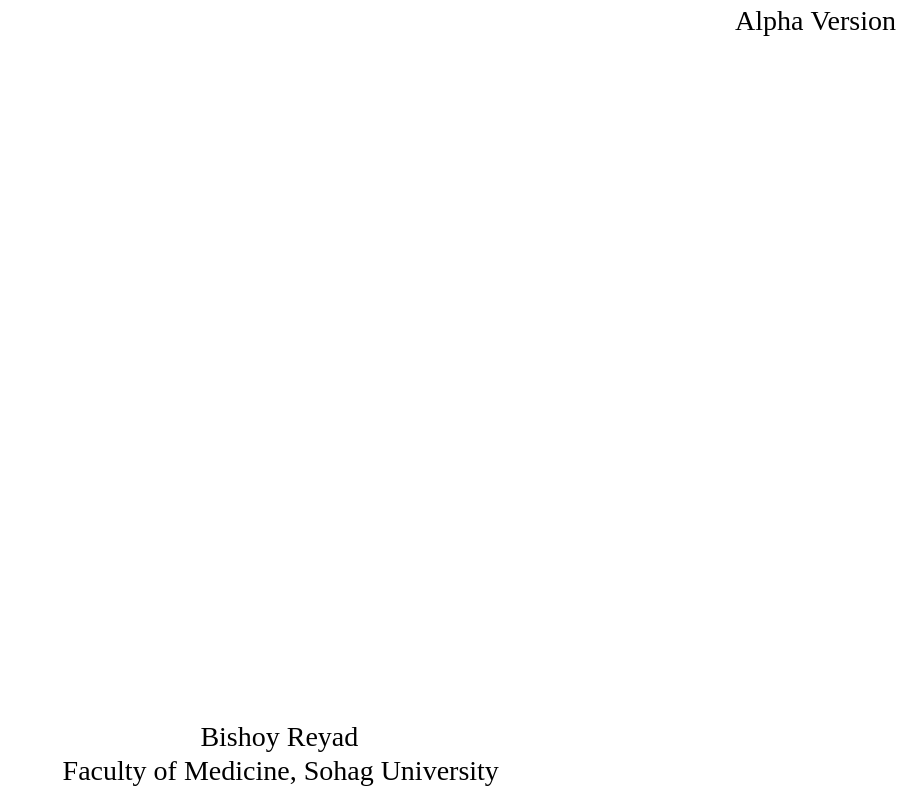
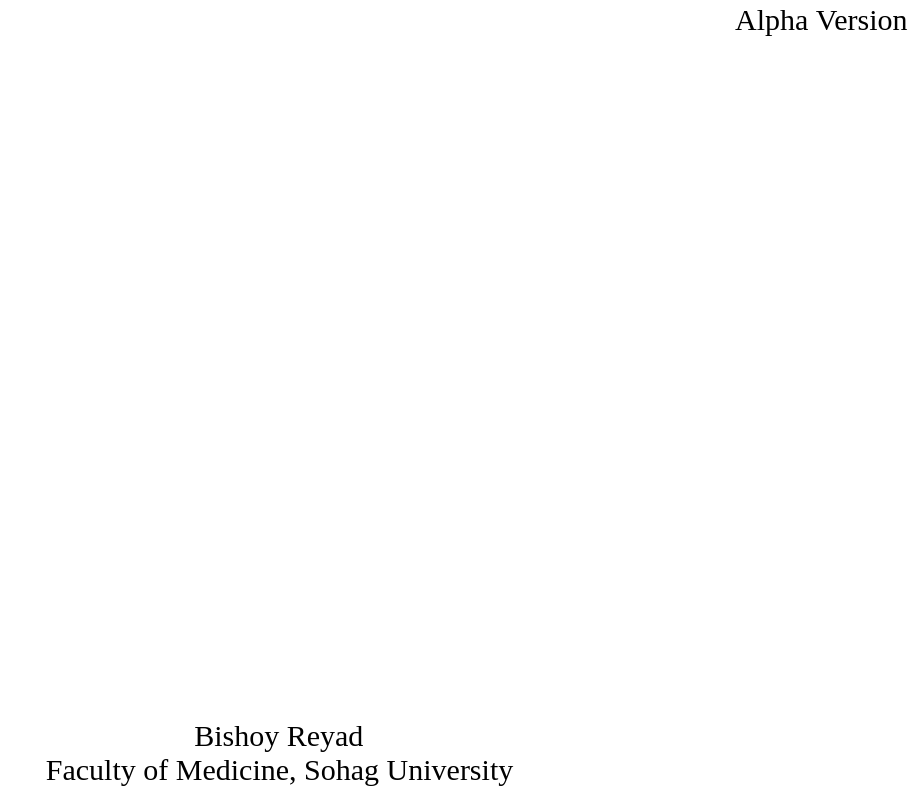
Before and after one commit to BishoyReyad/ecgfed, a plain HTML site: page index.html in a window 1280 px wide. Shown: the whole page, without its empty margins (359-1280 px from the left). Drawn offline with Linux system fonts and the light colour scheme.

Commit message:
Update index.html

```diff
--- a/index.html
+++ b/index.html
@@ -205,7 +205,7 @@ nT=Date.now()
        }
      }
      ctx.stroke();
-     ctx.font = "28px serif";
+     ctx.font = "30px serif";
       switch (leadsState) {
         case 1:{
           ctx.fillText(LNS1, 10,30);
@@ -221,8 +221,8 @@ nT=Date.now()
       }}
 
      ctx.fillText(version, cw-(versionLen*3),30);
-     ctx.fillText(identityName, cw/2-(identityNameLen*1.3),ch-54);
-     ctx.fillText(identityFaculty, cw/2-(identityFacultyLen*1.3),ch-20);
+     ctx.fillText(identityName, cw/2-(identityNameLen*1.4),ch-54);
+     ctx.fillText(identityFaculty, cw/2-(identityFacultyLen*1.4),ch-20);
        requestId = window.requestAnimationFrame(Draw);
      }
      requestId = window.requestAnimationFrame(Draw);
```
